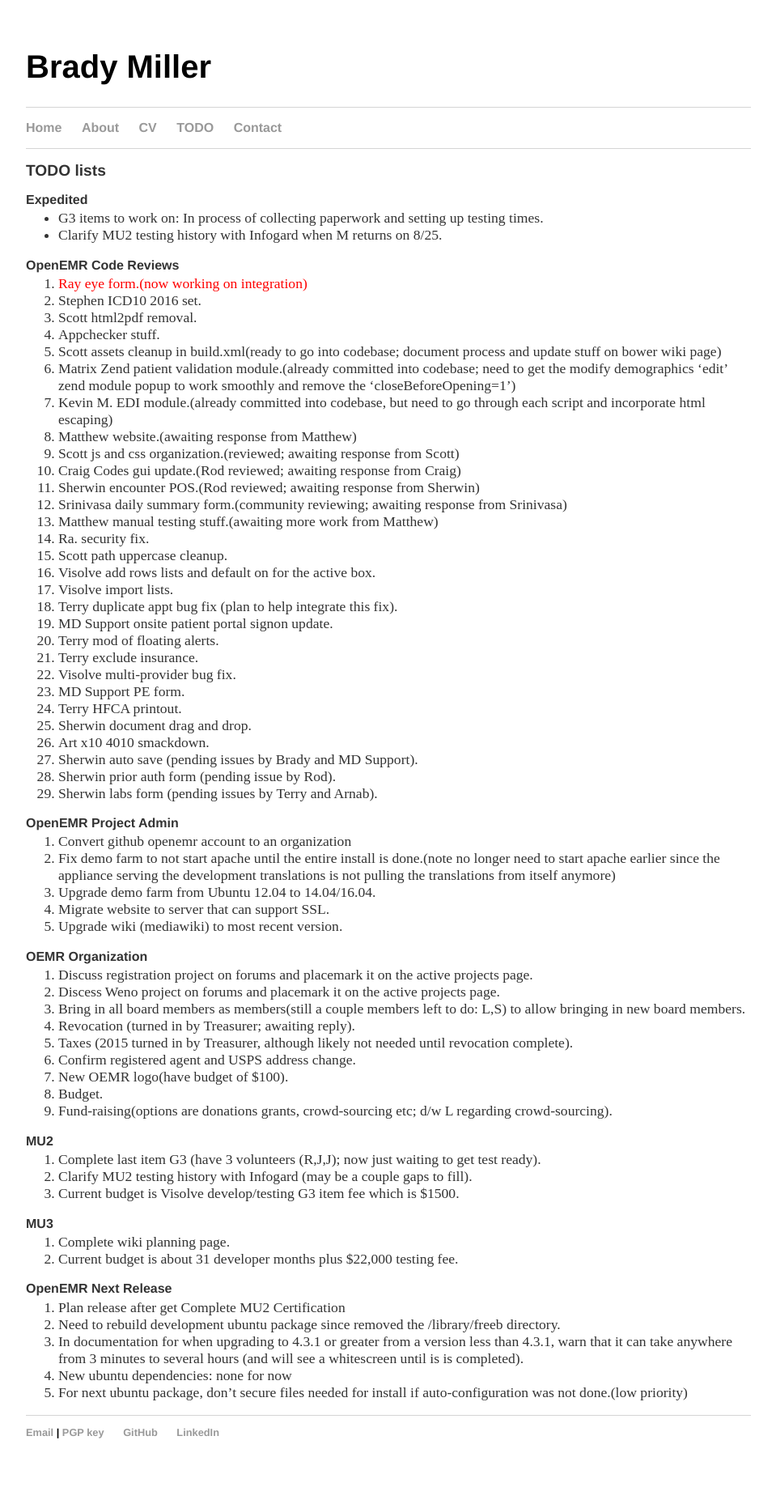
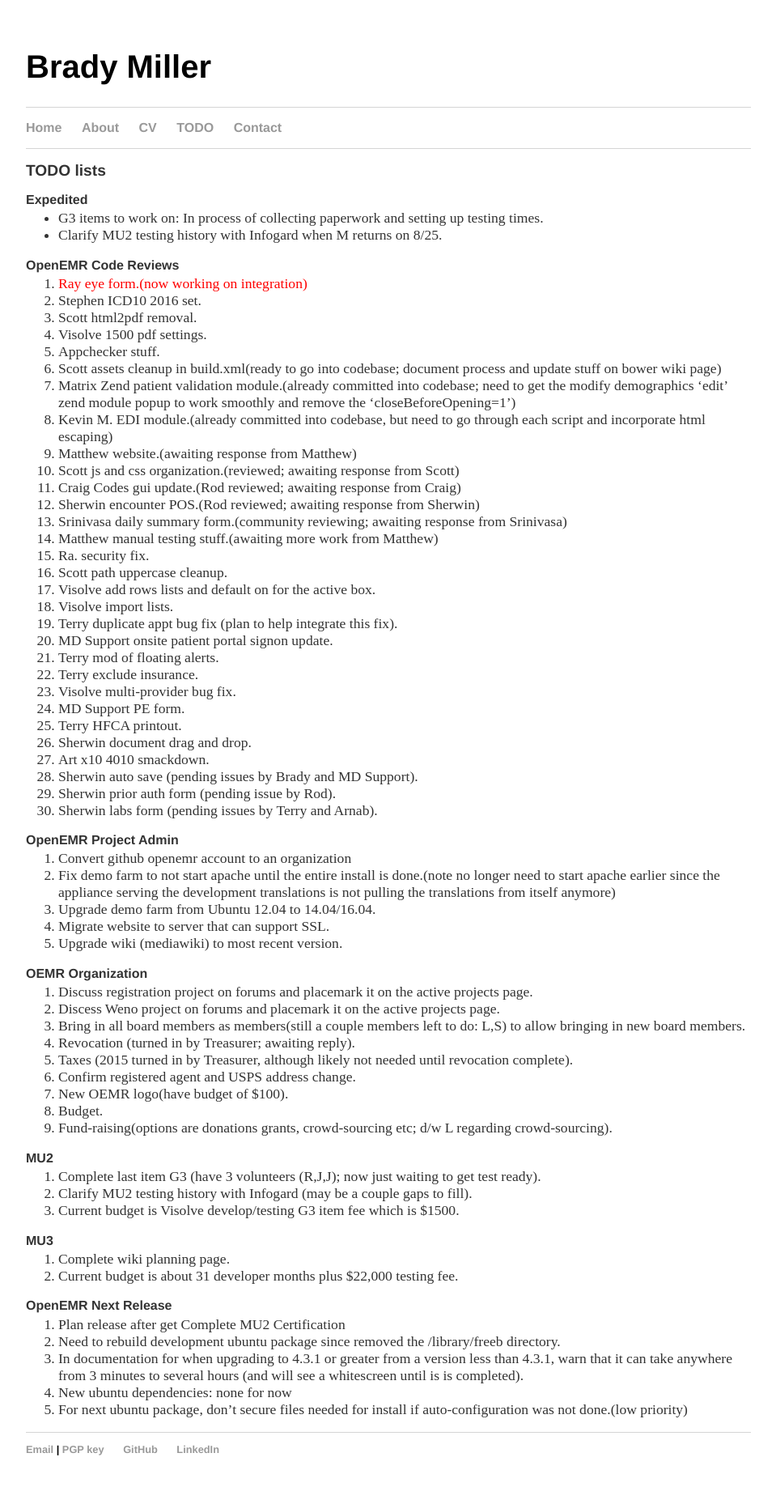
Before and after one commit to bradymiller/bradymiller.github.io, a Jekyll site: the page built from todo/index.md, in a window 1280 px wide. Shown: the whole page at 81% size, without its empty margins (160-1119 px from the left). Built offline with Jekyll 4.4.1, drawn with Linux system fonts in a browser that asks for light colours; before the commit the page ends 1837 px from its top, so only the background shows below that.

Commit message:
Update todo list

```diff
--- a/todo/index.md
+++ b/todo/index.md
@@ -11,6 +11,7 @@
 1. <span style="color: red">Ray eye form.(now working on integration)</span>
 1. Stephen ICD10 2016 set.
 1. Scott html2pdf removal.
+1. Visolve 1500 pdf settings.
 1. Appchecker stuff.
 1. Scott assets cleanup in build.xml(ready to go into codebase; document process and update stuff on bower wiki page)
 1. Matrix Zend patient validation module.(already committed into codebase; need to get the modify demographics 'edit' zend module popup to work smoothly and remove the 'closeBeforeOpening=1')
```
